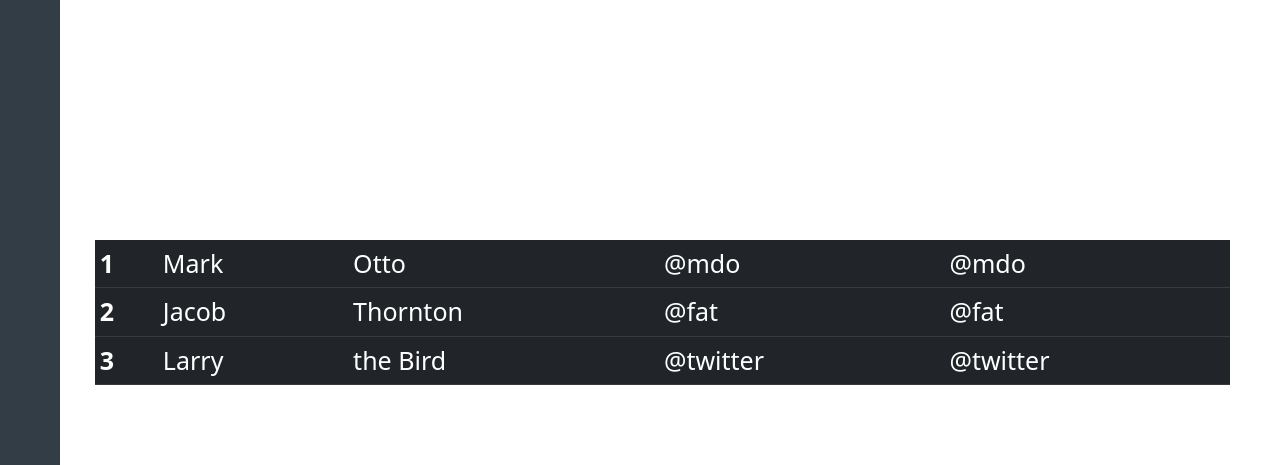
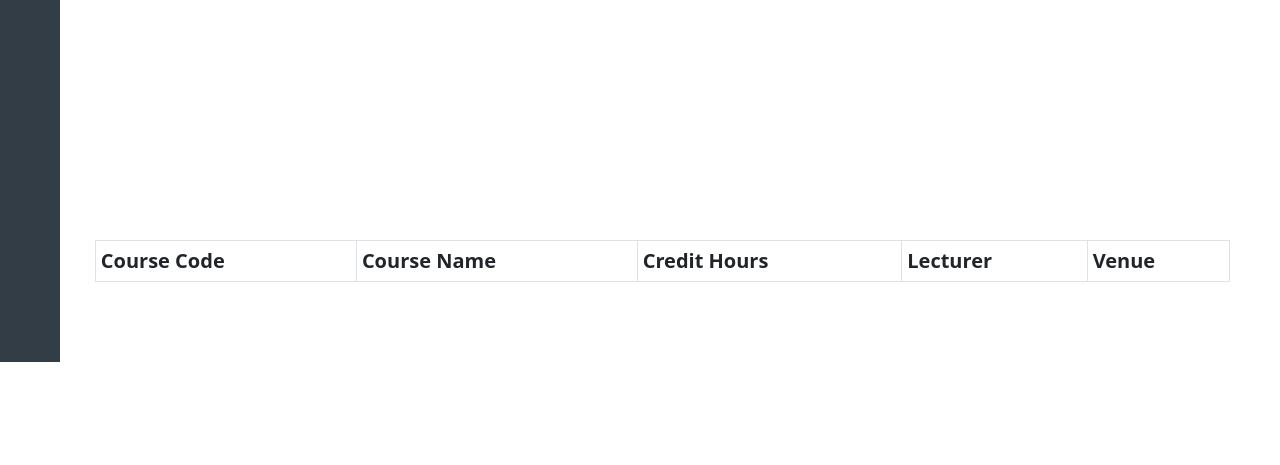
Before and after one commit to ortonb110/Automatic-Time-Table-Generator, a PHP site: page /dashboard.php in a window 1280 px wide. Shown: the part 573-1038 px from the top of the page. After the commit the page ends 935 px from the top, so only its background shows below. Run offline with PHP 8.4, Linux system fonts and the light colour scheme; the visitor is signed in with stand-in values (Sample User, id 1); data that the repository does not hold is empty; some libraries are stand-ins or nearby versions.

Commit message:
Course and Dashboard Logic 100% done

```diff
--- a/CSS/dashboard.css
+++ b/CSS/dashboard.css
@@ -243,3 +243,7 @@ main .department-details p {
 .table {
   margin-bottom: 80px !important;
 }
+
+.custom-table {
+  font-size: 20px !important;
+}
--- a/JavaScript/course.js
+++ b/JavaScript/course.js
@@ -31,7 +31,7 @@ submitBtn.onclick = () => {
                 let data = xmlHttp.response;
                 if (data === "success") {
                     alert("Added to Courses");
-                    location.href = "../dashboardfiles/addCourse.php";
+                    location.href = "../dashboardfiles/course.php";
                 } else {
                     alert(data);
                 }
--- a/JavaScript/selectDepartment.js
+++ b/JavaScript/selectDepartment.js
@@ -1,16 +1,29 @@
 let departmentName = document.getElementById("department-title");
 
-
+let xmlHttp = new XMLHttpRequest();
 
 function selectDepartmentDetails(idValue) {
-    let xmlHttp = new XMLHttpRequest();
     xmlHttp.onreadystatechange = function () {
         if(this.readyState===4 && this.status===200) {
+            document.getElementById("departmentSection").innerHTML = this.responseText;
+            selectCourseDetails(idValue);
 
-            document.getElementById("departmentSection").innerHTML = this.responseText;
         }
     }
     xmlHttp.open("GET", "./Php/dashboardGetSelectedDepartment.php?id="+idValue, true);
     xmlHttp.send();
 
 }
+
+
+function selectCourseDetails(idValue) {
+    xmlHttp.onreadystatechange = function () {
+        if(this.readyState===4 && this.status===200) {
+
+            document.getElementById("courses").innerHTML = this.responseText;
+        }
+    }
+    xmlHttp.open("GET", "./Php/dashboardGetSelectedCourses.php?id="+idValue, true);
+    xmlHttp.send();
+
+}
--- a/Php/dashboardGetSelectedDepartment.php
+++ b/Php/dashboardGetSelectedDepartment.php
@@ -2,6 +2,7 @@
     include_once "config.php";
     $id =intval( $_GET['id']);
     $output = "";
+    $courseOutput = "";
     $sql = mysqli_query($conn, "SELECT * FROM departments WHERE id = '{$id}'");
     if ($sql) {
        while( $row = mysqli_fetch_assoc($sql)) {
--- a/dashboard.php
+++ b/dashboard.php
@@ -179,47 +179,18 @@
                 </div>
                 <section class="department" id="departmentSection">
                 </section>
-                <!-- <div class="courseTable">
-                    <table >
-                        <tr>
-                            <th>Course Code</th>
-                            <th>Course Name</th>
-                            <th>Credit Hours</th>
-                            <th>Remarks</th>
-                            <th>Lecturer</th>
-                            <th>Remarks</th>
-                        </tr>
-                        <tr>
-                            <td>h</td>
-                            <td>h</td>
-                            <td>5</td>
-                            <td>5</td>
-                        </tr>
-                    </table>
-                </div> -->
-                <table class="table table-dark mb-5">
-                    <tbody>
+                <table class="table mb-5 table-striped table-bordered custom-table">
+                    <thead>
                     <tr>
-                        <th scope="row">1</th>
-                        <td>Mark</td>
-                        <td>Otto</td>
-                        <td>@mdo</td>
-                        <td>@mdo</td>
+                        <th scope="col">Course Code</th>
+                        <th scope="col">Course Name</th>
+                        <th scope="col">Credit Hours</th>
+                        <th scope="col">Lecturer</th>
+                        <th scope="col">Venue</th>
                     </tr>
-                    <tr>
-                        <th scope="row">2</th>
-                        <td>Jacob</td>
-                        <td>Thornton</td>
-                        <td>@fat</td>
-                        <td>@fat</td>
-                    </tr>
-                    <tr>
-                        <th scope="row">3</th>
-                        <td>Larry</td>
-                        <td>the Bird</td>
-                        <td>@twitter</td>
-                        <td>@twitter</td>
-                    </tr>
+                    </thead>
+                    <tbody id="courses">
+
                     </tbody>
 
                 </table>
--- a/dashboardfiles/course.php
+++ b/dashboardfiles/course.php
@@ -200,8 +200,8 @@
                         </div>
                     </div>
                 </div>
-                <section class="table mt-5"  >
-                    <table class="table table-dark mb-5">
+                <section class=" mt-5" >
+                    <table class="table table-dark mb-5 table-striped table-bordered custom-table">
                         <thead>
                         <tr>
                             <th scope="col">Course Code</th>
```
Also changed, not shown: Php/dashboardGetSelectedCourses.php (added, +21 -0 lines).
